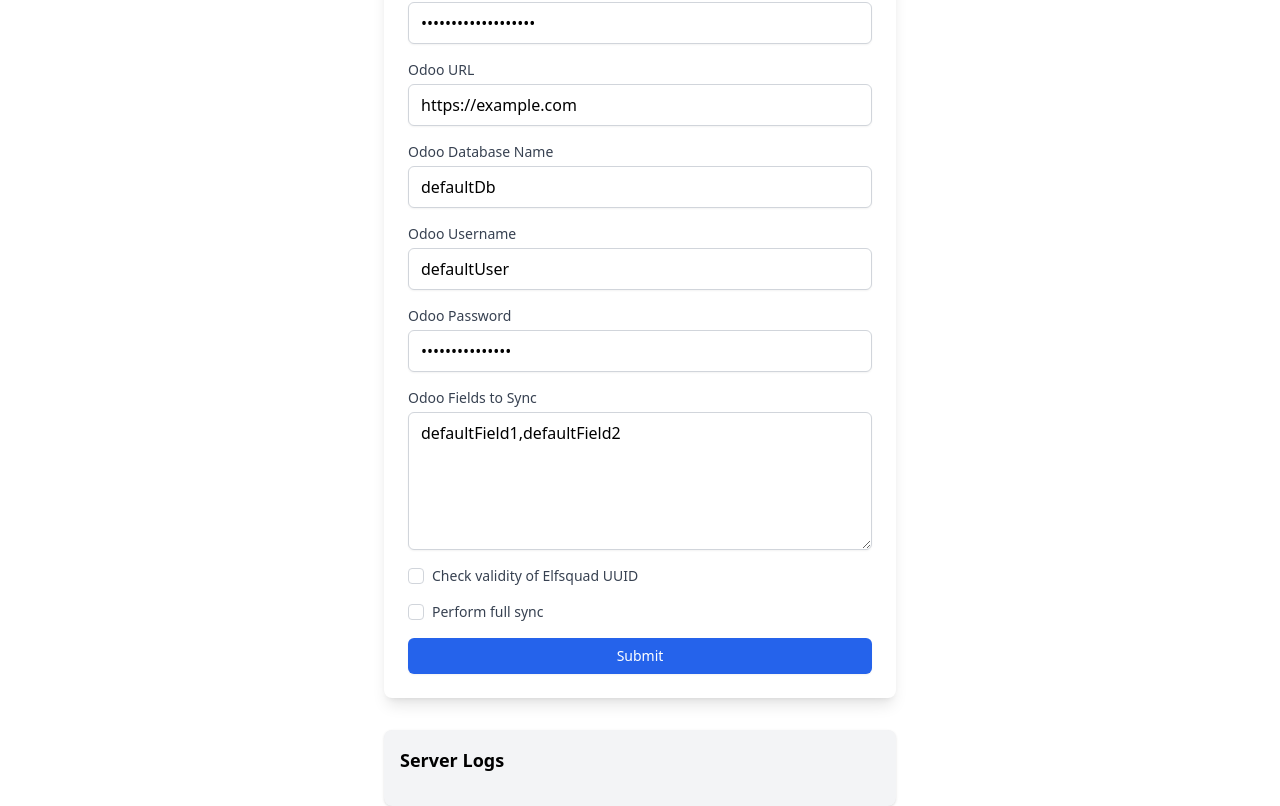
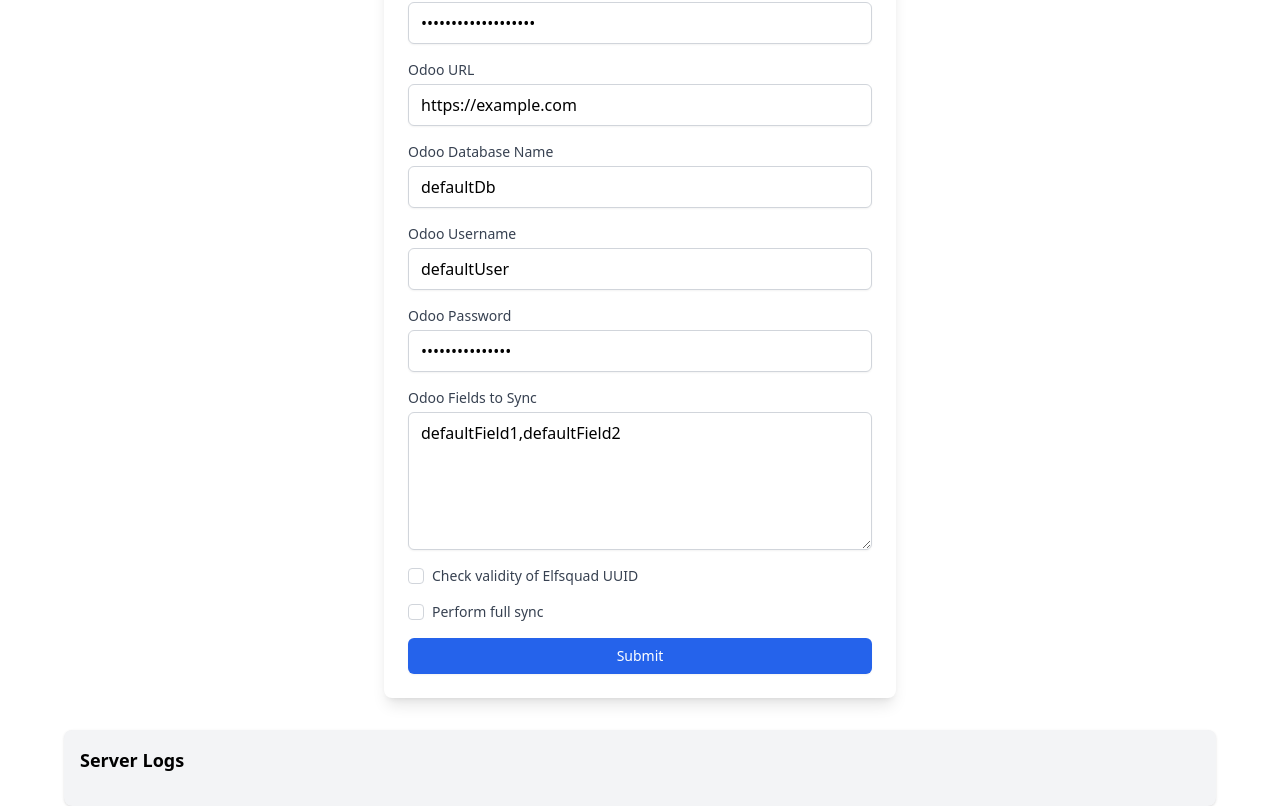
Before and after one commit to davidWelvaere/websync, a SvelteKit app: page / in a window 1280 px wide. Shown: the part 184-990 px from the top of the page. Built offline with nearby package versions, Linux system fonts and the light colour scheme.

Commit message:
Improve logging behaviour.

```diff
--- a/src/lib/index.js
+++ /dev/null
@@ -1 +0,0 @@
-// place files you want to import through the `$lib` alias in this folder.
--- a/src/routes/+page.svelte
+++ b/src/routes/+page.svelte
@@ -35,7 +35,6 @@
 <div class="max-w-lg mx-auto bg-white p-6 rounded-lg shadow-lg">
 	<h2 class="text-2xl font-bold text-center mb-6">Odoo-Elfsquad Sync Form</h2>
 	<form on:submit={handleSubmit} class="space-y-4">
-		<!-- Elfsquad Authentication -->
 		<div>
 			<label
 				for="elfsquadClientId"
@@ -61,7 +60,6 @@
 				class="mt-1 block w-full px-3 py-2 border border-gray-300 rounded-md shadow-sm focus:ring-blue-500 focus:border-blue-500" />
 		</div>
 
-		<!-- Odoo Authentication -->
 		<div>
 			<label for="odooUrl" class="block text-sm font-medium text-gray-700"
 				>Odoo URL</label>
@@ -107,7 +105,6 @@
 				class="mt-1 block w-full px-3 py-2 border border-gray-300 rounded-md shadow-sm focus:ring-blue-500 focus:border-blue-500" />
 		</div>
 
-		<!-- Odoo Fields to Sync -->
 		<div>
 			<label
 				for="odooFields"
@@ -123,7 +120,6 @@
 			></textarea>
 		</div>
 
-		<!-- Sync Options -->
 		<div class="flex items-center">
 			<input
 				type="checkbox"
@@ -151,13 +147,13 @@
 	</form>
 </div>
 
-<div class="max-w-lg mx-auto mt-8 bg-gray-100 p-4 rounded-lg shadow">
+<div class="max-w-[90%] mx-auto mt-8 bg-gray-100 p-4 rounded-lg shadow w-full">
 	<h3 class="text-lg font-semibold mb-4">Server Logs</h3>
-	<ul class="space-y-2">
-		{#each logs as log}
-			<li class="text-sm text-gray-700 bg-white p-2 rounded shadow">
-				<span class="font-mono text-gray-500">{log}</span>
-			</li>
-		{/each}
-	</ul>
+	{#if logs.length != 0}
+		<div class="max-w-[90] mx-auto bg-white p-3 rounded-lg overflow-auto max-h-60">
+			{#each logs as log}
+				<p>{log}</p>
+			{/each}
+		</div>
+	{/if}
 </div>
```
